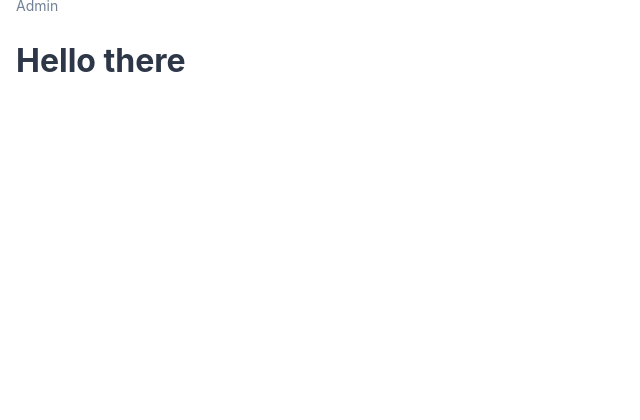
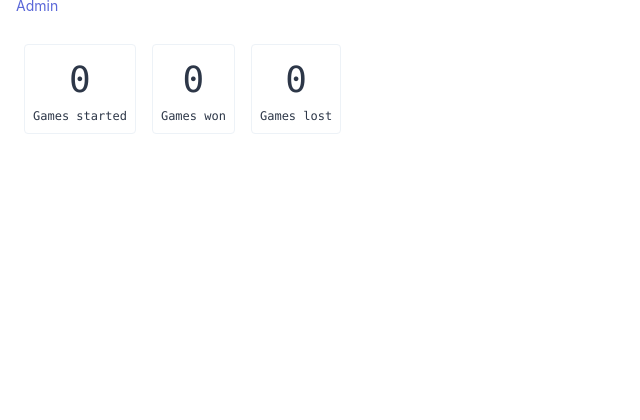
Before and after one commit to hamvocke/doppelkopf, a Flask app: page /admin/ in a window 1280 px wide. Shown: the part 353-773 px from the top of the page, without its empty margins (0-640 px from the left). Run offline with Flask 2, Linux system fonts and the light colour scheme; data that the repository does not hold is empty.

Commit message:
render stats on admin index

```diff
--- a/backend/doppelkopf/admin.py
+++ b/backend/doppelkopf/admin.py
@@ -1,5 +1,6 @@
 from flask import Blueprint, render_template, request, redirect, url_for, flash
 from .toggles import Toggle
+from .events import Event, EventTypes
 from .db import db
 
 blueprint = Blueprint("admin", __name__, url_prefix="/admin")
@@ -7,7 +8,24 @@ blueprint = Blueprint("admin", __name__, url_prefix="/admin")
 
 @blueprint.route("/", methods=["GET"])
 def index():
-    return render_template("admin/index.html")
+    all_events = Event.query.all()
+    games_started = [
+        event for event in all_events if event.event_type == EventTypes.GAME_START
+    ]
+    games_won = [
+        event for event in all_events if event.event_type == EventTypes.GAME_WIN
+    ]
+    games_lost = [
+        event for event in all_events if event.event_type == EventTypes.GAME_LOSE
+    ]
+
+    stats = {
+        "games_started": len(games_started),
+        "games_won": len(games_won),
+        "games_lost": len(games_lost),
+    }
+
+    return render_template("admin/index.html", stats=stats)
 
 
 @blueprint.route("/toggles", methods=["GET"])
--- a/backend/doppelkopf/static/style.css
+++ b/backend/doppelkopf/static/style.css
@@ -300,7 +300,6 @@ html {
 
 
 h2,
-h5,
 p {
   margin: 0;
 }
@@ -414,8 +413,7 @@ table {
 }
 
 
-h2,
-h5 {
+h2 {
   font-size: inherit;
   font-weight: inherit;
 }
@@ -519,6 +517,18 @@ img {
   background-color: #48bb78;
 }
 
+.border-gray-200 {
+  border-color: #edf2f7;
+}
+
+.rounded {
+  border-radius: 0.25rem;
+}
+
+.border {
+  border-width: 1px;
+}
+
 .border-t {
   border-top-width: 1px;
 }
@@ -542,6 +552,12 @@ img {
 
 .table {
   display: table;
+}
+
+.flex-row {
+  -webkit-box-orient: horizontal;
+  -webkit-box-direction: normal;
+          flex-direction: row;
 }
 
 .flex-col {
@@ -583,8 +599,16 @@ img {
   flex-shrink: 0;
 }
 
+.font-mono {
+  font-family: Menlo, Monaco, Consolas, "Liberation Mono", "Courier New", monospace;
+}
+
 .font-bold {
   font-weight: 700;
+}
+
+.m-2 {
+  margin: 0.5rem;
 }
 
 .mx-2 {
@@ -631,6 +655,10 @@ img {
 
 .max-w-full {
   max-width: 100%;
+}
+
+.p-2 {
+  padding: 0.5rem;
 }
 
 .p-4 {
@@ -708,6 +736,10 @@ img {
 
 .text-2xl {
   font-size: 1.5rem;
+}
+
+.text-4xl {
+  font-size: 2.25rem;
 }
 
 .tracking-tight {
--- a/backend/doppelkopf/templates/admin/index.html
+++ b/backend/doppelkopf/templates/admin/index.html
@@ -5,13 +5,26 @@ Admin
 {% endblock %}
 
 {% block breadcrumb %}
-<li class="mr-2">
+<li class="mr-2 text-indigo-600">
   <a href="/admin">Admin</a>
 </li>
 {% endblock %}
 
 {% block content %}
-<div>
-  <h1>Hello there</h1>
+<div class="flex flex-row flex-wrap">
+  <div class="flex flex-col items-center m-2 p-2 border border-gray-200 rounded">
+    <span class="text-4xl font-mono">{{ stats.games_started }}</span>
+    <span class="text-xs font-mono">Games started</span>
+  </div>
+
+  <div class="flex flex-col items-center m-2 p-2 border border-gray-200 rounded">
+    <span class="text-4xl font-mono">{{ stats.games_won }}</span>
+    <span class="text-xs font-mono">Games won</span>
+  </div>
+
+  <div class="flex flex-col items-center m-2 p-2 border border-gray-200 rounded">
+    <span class="text-4xl font-mono">{{ stats.games_lost }}</span>
+    <span class="text-xs font-mono">Games lost</span>
+  </div>
 </div>
 {% endblock %}
```
Also changed, not shown: backend/test/test_admin.py (+9 -1 lines).
